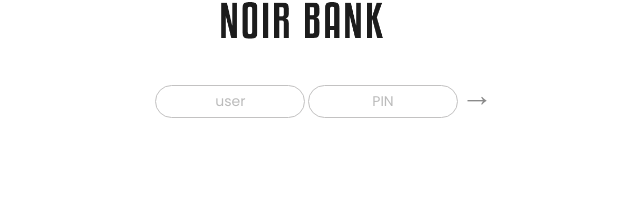
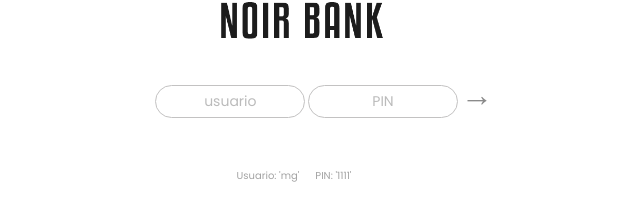
Before and after one commit to muriel98/Bank_App, a website: page index.html in a window 1280 px wide. Shown: the part 275-496 px from the top of the page, 316-956 px from the left. Drawn offline with nearby package versions, Linux system fonts and the light colour scheme.

Commit message:
v6 - Display test credentials on login page for demo access

```diff
--- a/index.html
+++ b/index.html
@@ -30,7 +30,7 @@
       <form class="login">
         <input
           type="text"
-          placeholder="user"
+          placeholder="usuario"
           class="login__input login__input--user"
         />
         <!-- In practice, use type="password" -->
@@ -42,6 +42,8 @@
         />
         <button class="login__btn">&rarr;</button>
       </form>
+      <div class ="credentials">
+      <p>Usuario: 'mg'&nbsp &nbsp &nbsp PIN: '1111'</p></div>
     </nav>
 
     <main class="app">
--- a/script.js
+++ b/script.js
@@ -207,7 +207,7 @@
   inputLoginUsername.classList.remove('fade_out');
   inputLoginPin.classList.remove('fade_out');
   btnLogOut.classList.remove('fade_in');
-  titleLogo.classList.remove('fade_out');
+  titleLogo.classList.add('fade_in');
   gsap.to('.logo', {
     duration: 1,
     scale: 1,
--- a/style.css
+++ b/style.css
@@ -350,6 +350,14 @@
   background-color: rgba(255, 255, 255, 0.8);
 }
 
+.credentials {
+  color: #a3a3a3;
+  font-size: 1rem;
+  justify-self: center;
+  margin-top: 5rem;
+  margin-right: 6rem;
+}
+
 .logout-timer {
   padding: 0 0.3rem;
   margin-top: 1.9rem;
```
Also changed, not shown: README.txt (added).
